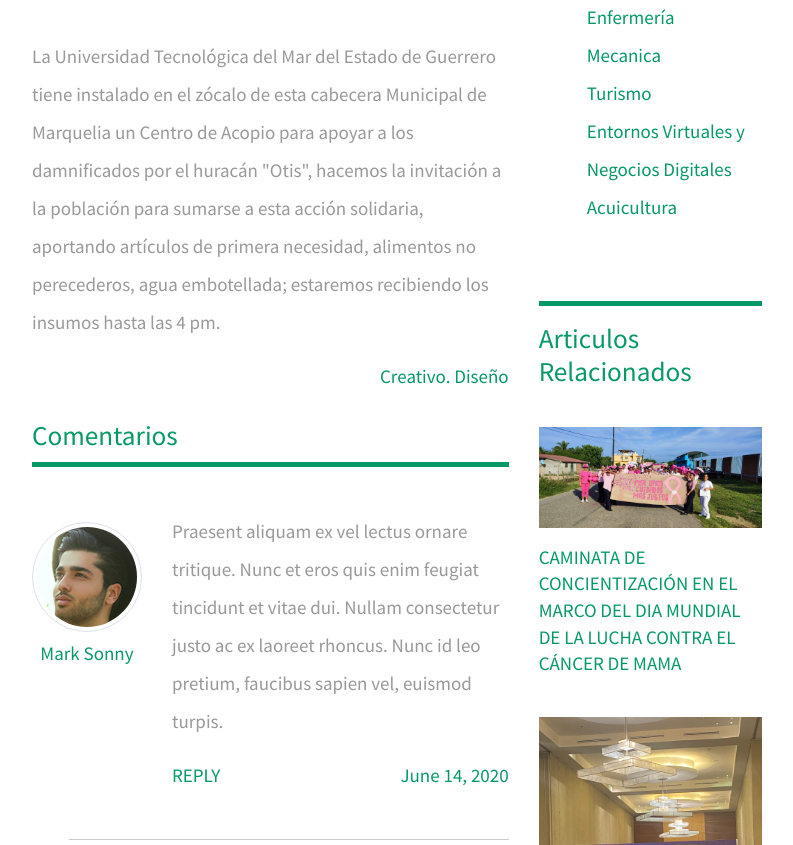
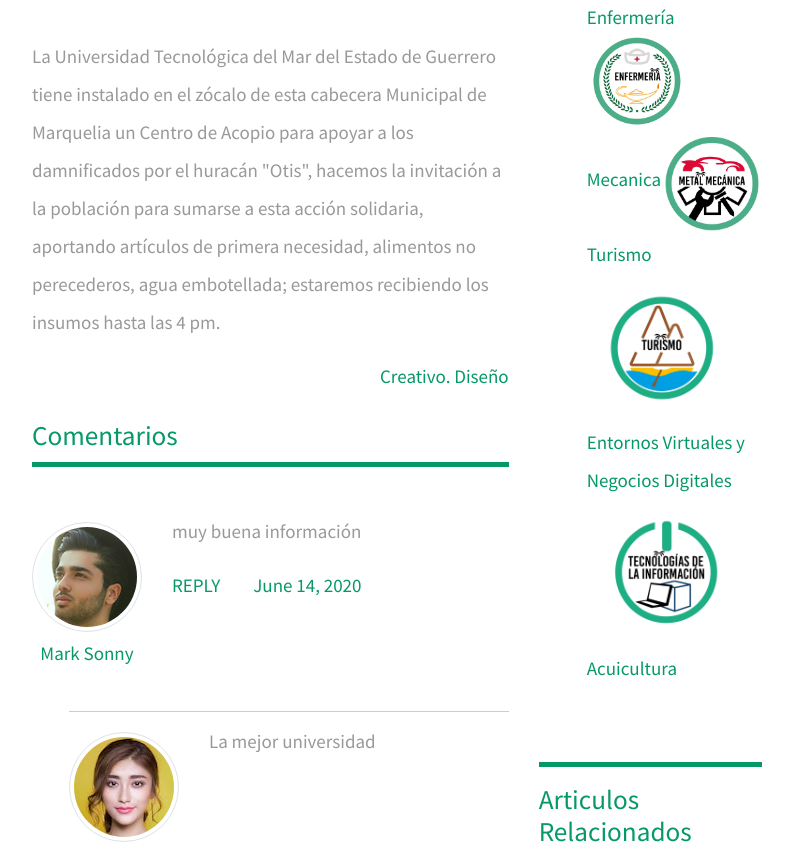
Before and after one commit to ALFREDO1748/boletin-universitario, a plain HTML site: page post.html in a window 1280 px wide. Shown: the part 841-1686 px from the top of the page, without its empty margins (403-1196 px from the left). Drawn offline with Linux system fonts and the light colour scheme.

Commit message:
Update post.html

```diff
--- a/post.html
+++ b/post.html
@@ -115,10 +115,7 @@ https://templatemo.com/tm-553-xtra-blog
                                 </figure>
                                 <div>
                                     <p>
-                                        Praesent aliquam ex vel lectus ornare tritique. Nunc et eros
-                                        quis enim feugiat tincidunt et vitae dui. Nullam consectetur
-                                        justo ac ex laoreet rhoncus. Nunc id leo pretium, faucibus
-                                        sapien vel, euismod turpis.
+                                        muy buena información
                                     </p>
                                     <div class="d-flex justify-content-between">
                                         <a href="#" class="tm-color-primary">REPLY</a>
@@ -134,9 +131,7 @@ https://templatemo.com/tm-553-xtra-blog
                                         <figcaption class="tm-color-primary text-center">Jewel Soft</figcaption>
                                     </figure>
                                     <p>
-                                        Nunc et eros quis enim feugiat tincidunt et vitae dui.
-                                        Nullam consectetur justo ac ex laoreet rhoncus. Nunc
-                                        id leo pretium, faucibus sapien vel, euismod turpis.
+                                        La mejor universidad
                                     </p>
                                 </div>
                                 <span class="d-block text-right tm-color-primary">June 21, 2020</span>
@@ -164,10 +159,10 @@ https://templatemo.com/tm-553-xtra-blog
                         <hr class="mb-3 tm-hr-primary">
                         <h2 class="mb-4 tm-post-title tm-color-primary">Categorias</h2>
                         <ul class="tm-mb-75 pl-5 tm-category-list">
-                            <li><a href="enfer.html" class="tm-color-primary">Enfermería</a></li>
-                            <li><a href="meca.html" class="tm-color-primary">Mecanica</a></li>
-                            <li><a href="turi.html" class="tm-color-primary">Turismo</a></li>
-                            <li><a href="ti.html" class="tm-color-primary">Entornos Virtuales y Negocios Digitales</a></li>
+                            <li><a href="enfer.html" class="tm-color-primary">Enfermería</a><img src="img/enfer.jpg" alt="100" width="100"></li>
+                            <li><a href="meca.html" class="tm-color-primary">Mecanica</a><img src="img/meca.jpg" alt="100" width="100"></li>
+                            <li><a href="turi.html" class="tm-color-primary">Turismo</a><img src="img/turis.jpg" alt="100" width="150"></li>
+                            <li><a href="ti.html" class="tm-color-primary">Entornos Virtuales y Negocios Digitales</a><img src="img/ti.jpg" alt="100" width="150"></li>
                             <li><a href="acui.html" class="tm-color-primary">Acuicultura</a></li>
                         </ul>
                         <hr class="mb-3 tm-hr-primary">
```
